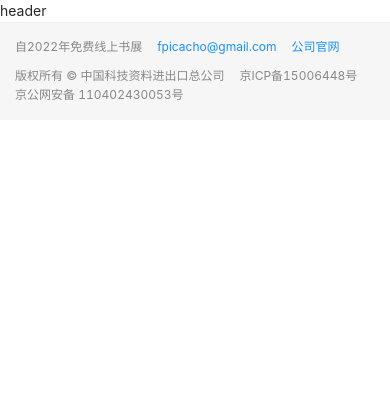
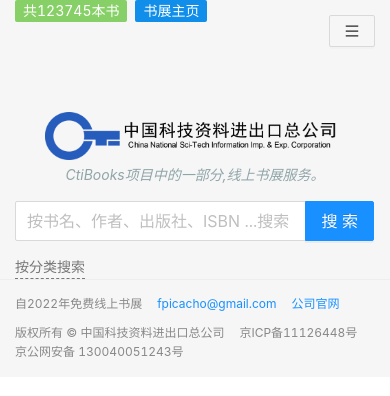
Before and after one commit to Fpicacho/citbooks-booklist-fore-end, a Vue app: page /home in a window 390 px wide. Shown: the top 396 px of the page. Built offline with nearby package versions, Linux system fonts and the light colour scheme.

Commit message:
主页组件

```diff
--- a/package.json
+++ b/package.json
@@ -7,6 +7,7 @@
     "build": "vue-cli-service build"
   },
   "dependencies": {
+    "@ant-design/icons-vue": "^6.1.0",
     "ant-design-vue": "^3.2.11",
     "core-js": "^3.8.3",
     "pinia": "^2.0.21",
--- a/src/App.vue
+++ b/src/App.vue
@@ -1,6 +1,7 @@
 <template>
   <!-- 默认路由出口 -->
   <router-view />
+  <a-back-top />
 </template>
 
 <style lang="scss"></style>
--- a/src/components/home/Footer.vue
+++ b/src/components/home/Footer.vue
@@ -8,8 +8,8 @@
     </div>
     <div class="r">
       <span class="item">版权所有 © 中国科技资料进出口总公司</span>
-      <span class="item">京ICP备15006448号</span>
-      <span class="item">京公网安备 110402430053号</span>
+      <span class="item">京ICP备11126448号</span>
+      <span class="item">京公网安备 130040051243号</span>
     </div>
   </div>
 </template>
--- a/src/components/home/Header.vue
+++ b/src/components/home/Header.vue
@@ -1,13 +1,137 @@
 <template>
-    <div>
-        header
+  <div class="header">
+    <div class="l">
+      <a-tag
+        color="#2db7f5"
+        style="cursor: pointer"
+        @click="utility.goTo('http://www.ctibooks.com.cn/#/')"
+        >中国科技资料进出口</a-tag
+      >
+      <a-tag color="#87d068">共123745本书</a-tag>
+      <a-tag
+        color="#108ee9"
+        style="cursor: pointer"
+        @click="utility.goTo('home')"
+        >书展主页</a-tag
+      >
     </div>
+    <div class="r">
+      <div class="pc">
+        <a-button type="text" @click="handleMenuClick({ key: '1' })"
+          >我的书单</a-button
+        >
+        <a-button type="text" @click="handleMenuClick({ key: '2' })"
+          >登出</a-button
+        >
+      </div>
+      <div class="pe">
+        <a-dropdown>
+          <template #overlay>
+            <a-menu @click="handleMenuClick">
+              <a-menu-item key="1"> 我的书单 </a-menu-item>
+              <a-menu-item key="2"> 登出 </a-menu-item>
+            </a-menu>
+          </template>
+          <a-button>
+            <MenuOutlined />
+          </a-button>
+        </a-dropdown>
+      </div>
+    </div>
+    <!-- 退出登录模态框 -->
+    <a-modal
+      :visible="visible"
+      title="警告"
+      ok-text="确认"
+      cancel-text="取消"
+      @cancel="hideModal('cancel')"
+      @ok="hideModal('logOut')"
+    >
+      <p>
+        登出后将会<span style="color: red">完全删除</span
+        >我的书单内书籍信息，登出前请务必将书单导出备份。
+      </p>
+    </a-modal>
+  </div>
 </template>
 
 <script setup>
+import { ref } from "vue";
+import { MenuOutlined } from "@ant-design/icons-vue";
+import utility from "../../utility/index";
 
+const visible = ref(false);
+
+function handleMenuClick(flag) {
+  switch (flag.key) {
+    case "1":
+      console.log("我的书单");
+      break;
+    case "2":
+      visible.value = true;
+      break;
+  }
+}
+function hideModal(flag) {
+  switch (flag) {
+    case "cancel":
+      visible.value = false;
+      break;
+    case "logOut":
+      console.log("执行登出逻辑");
+      break;
+  }
+}
 </script>
 
 <style lang="scss" scoped>
-
+.header {
+  padding: 0 15px;
+  background: #f6f6f6;
+  display: flex;
+  justify-content: space-between;
+  .ant-tag,
+  .ant-btn {
+    font-size: 14px;
+  }
+  .ant-btn {
+    margin-left: 10px;
+  }
+  .r {
+    padding: 15px 0;
+    .pe {
+      display: none;
+    }
+  }
+}
+@media screen and (max-width: 1080px) {
+  // 正常电脑分辨率
+}
+@media screen and (max-width: 1024px) {
+  // 低分辨率屏幕或者平板横向
+}
+@media screen and (max-width: 768px) {
+  // 大分辨率手机或者平板垂直向上
+  .header {
+    .l {
+      .ant-tag:nth-child(1) {
+        display: none;
+      }
+    }
+    .r {
+      .pc {
+        display: none;
+      }
+      .pe {
+        display: block;
+        .ant-btn {
+          background: #f6f6f6;
+        }
+      }
+    }
+  }
+}
+@media screen and (max-width: 640px) {
+  // 手机
+}
 </style>
--- a/src/router/index.js
+++ b/src/router/index.js
@@ -7,12 +7,12 @@
   },
   {
     path: "/home",
-    name: "home",
     component: () => import("../views/Home/IndexView.vue"),
     children: [
       {
         //
         path: "/home",
+        name: "home",
         component: () => import("../views/Home/HomeView.vue"),
       },
       {
--- /dev/null
+++ b/src/utility/index.js
@@ -0,0 +1,14 @@
+import router from "../router/index";
+
+// 跳转函数
+function goTo(name, query = {}) {
+  const regStr = /\//g;
+  if (regStr.test(name)) {
+    window.open(name, "_barck");
+  } else {
+    router.push({ name, query });
+  }
+}
+export default {
+  goTo,
+};
--- a/src/views/Home/HomeView.vue
+++ b/src/views/Home/HomeView.vue
@@ -1,29 +1,147 @@
 <template>
   <!-- 主场页面 src\views\Home\HomeView.vue-->
   <div class="homeView">
-
+    <div class="container">
+      <!-- logo -->
+      <div class="logoBox">
+        <img src="../../assets/img/logo.png" alt="" />
+        <span>CtiBooks项目中的一部分,线上书展服务。</span>
+      </div>
+      <!-- 搜索框 -->
+      <div class="searchBox">
+        <a-input-search
+          v-model:value="searchValue"
+          placeholder="按书名、作者、出版社、ISBN ...搜索"
+          enter-button="搜索"
+          size="large"
+          @search="onSearch"
+        />
+        <span class="categorySearch" @click="onShowDrawer">按分类搜索</span>
+      </div>
+      <!-- 图书列表 -->
+      <!-- 分页器 -->
+      <!-- 分类抽屉 -->
+      <a-drawer
+        :width="310"
+        title="分类搜索"
+        placement="left"
+        :visible="visible"
+        @close="onShowDrawer"
+      >
+        <!-- 二级树 -->
+        <a-tree
+          v-if="state.treeData.length"
+          :tree-data="state.treeData"
+          :block-node="true"
+          :defaultExpandAll="true"
+          @select="clickTreeNode"
+        />
+      </a-drawer>
+    </div>
   </div>
 </template>
 
-<script>
-import { reactive, toRefs } from "vue";
-
-export default {
-  setup() {
-    const state = reactive({
-      count: 0,
-    });
-
-    return {
-      ...toRefs(state),
-    };
-  },
-};
+<script setup>
+import { ref, reactive } from "vue";
+import { message } from "ant-design-vue";
+const searchValue = ref("");
+const visible = ref(false);
+const state = reactive({
+  // 二级树数据
+  treeData: [
+    {
+      title: "计算机",
+      key: "computer",
+      children: [
+        {
+          title: "编程语言",
+          key: "computer-programming",
+        },
+        {
+          title: "系统开发",
+          key: "computer-systemDeveLopment",
+        },
+        {
+          title: "编程算法",
+          key: "computer-algorithm",
+        },
+      ],
+    },
+    {
+      title: "小说",
+      key: "Anovel",
+      children: [
+        {
+          title: "武打",
+          key: "Anovel-wuda",
+        },
+        {
+          title: "武侠",
+          key: "Anovel-wuxia",
+        },
+        {
+          title: "科幻",
+          key: "Anovel-kehuan",
+        },
+      ],
+    },
+  ],
+});
+// 搜索逻辑
+function onSearch() {
+  if (searchValue.value === "") {
+    message.error("输入内容为空，请检查！");
+    return;
+  }
+}
+// 开启二级树逻辑
+function onShowDrawer() {
+  visible.value = !visible.value;
+}
+// 点击二级树节点逻辑
+function clickTreeNode(node) {
+  const reg = /-/g;
+  if (reg.test(node[0])) {
+    console.log(node[0]);
+  }
+}
 </script>
 
 <style lang="scss" scoped>
 .homeView {
   background: #f6f6f6;
+  .container {
+    display: flex;
+    flex-direction: column;
+    align-items: center;
+    width: 970px;
+    margin: 0 auto;
+    padding: 0 15px;
+    .logoBox {
+      display: flex;
+      flex-direction: column;
+      width: 400px;
+      text-align: center;
+      margin-top: 50px;
+      span {
+        color: #90a5a8;
+        font-weight: 400;
+        padding: 4px 0 15px 0;
+        font-style: italic;
+      }
+    }
+    .categorySearch {
+      display: inline-block;
+      padding-top: 15px;
+      border-bottom: 1px dashed;
+      color: #777;
+      font-size: 14px;
+      cursor: pointer;
+    }
+  }
+  .searchBox {
+    width: 100%;
+  }
 }
 
 @media screen and (max-width: 1080px) {
@@ -31,11 +149,32 @@
 }
 @media screen and (max-width: 1024px) {
   // 低分辨率屏幕或者平板横向
+  .homeView {
+    .container {
+      width: 940px;
+      padding: 0 15px;
+    }
+  }
 }
 @media screen and (max-width: 768px) {
   // 大分辨率手机或者平板垂直向上
+  .homeView {
+    .container {
+      width: 750px;
+      padding: 0 15px;
+    }
+  }
 }
 @media screen and (max-width: 640px) {
   // 手机
+  .homeView {
+    .container {
+      width: 100%;
+      padding: 0 15px;
+      .logoBox {
+        width: 300px;
+      }
+    }
+  }
 }
 </style>
```
Also changed, not shown: src/main.js (line endings or trailing spaces), 1 other file (tests, documents, lock files or other folders).
